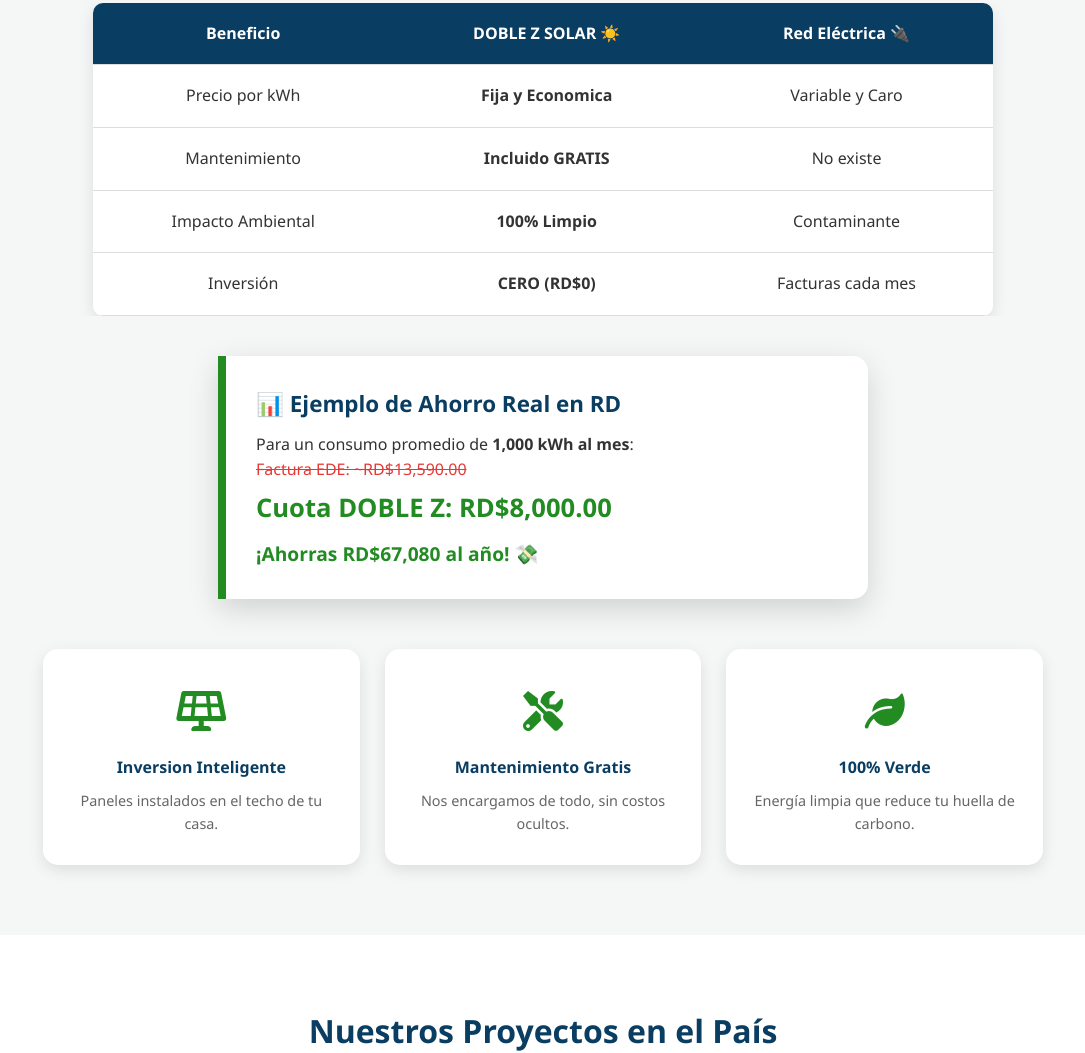
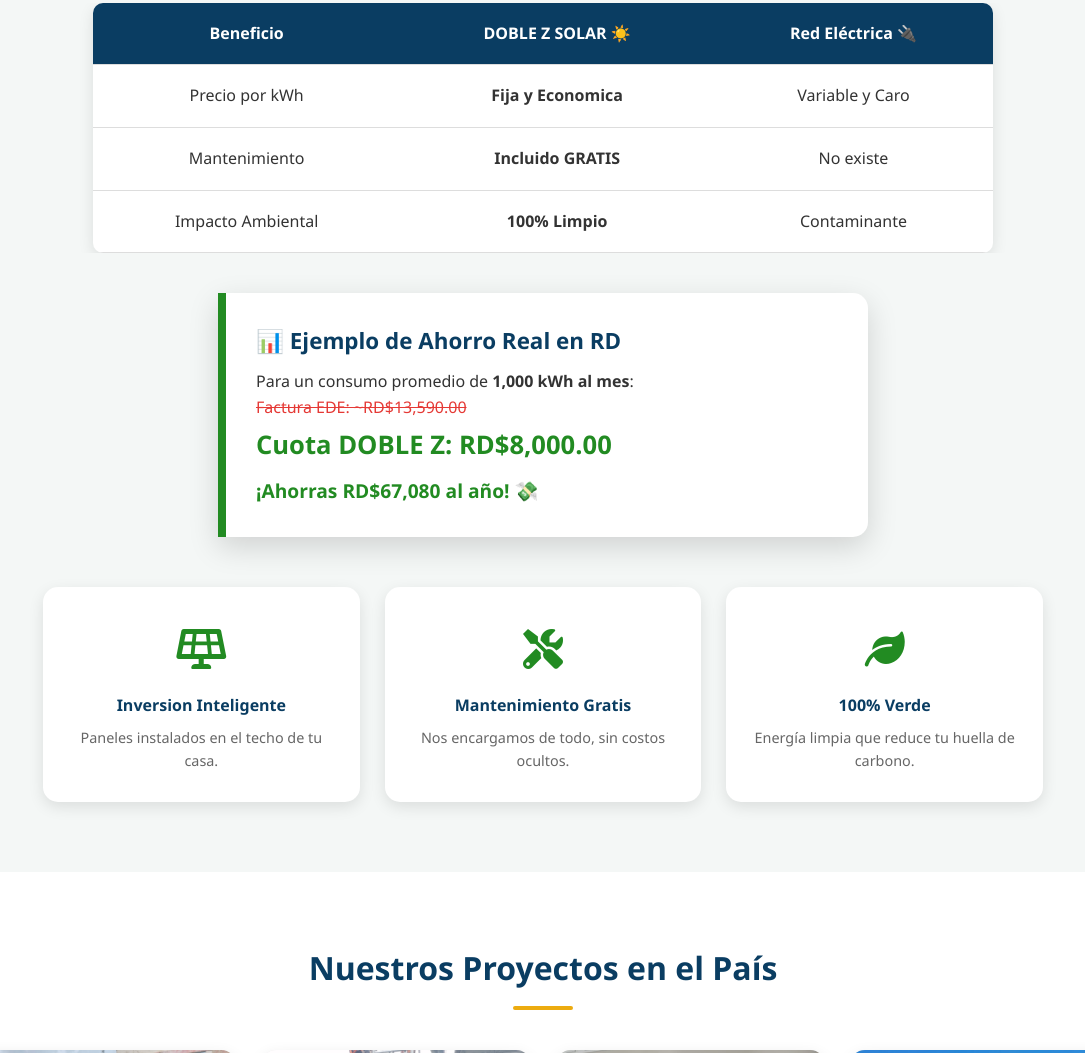
Before and after one commit to Doblesolar/Doble-Z-Solar, a plain HTML site: page index.html in a window 1280 px wide. Shown: the part 801-1854 px from the top of the page, without its empty margins (97-1182 px from the left). Drawn offline with Linux system fonts and the light colour scheme.

Commit message:
Update index.html

```diff
--- a/index.html
+++ b/index.html
@@ -192,11 +192,6 @@
                             <td><strong>100% Limpio</strong></td>
                             <td>Contaminante</td>
                         </tr>
-                        <tr>
-                            <td>Inversión</td>
-                            <td><strong>CERO (RD$0)</strong></td>
-                            <td>Facturas cada mes</td>
-                        </tr>
                     </tbody>
                 </table>
             </div>
```
